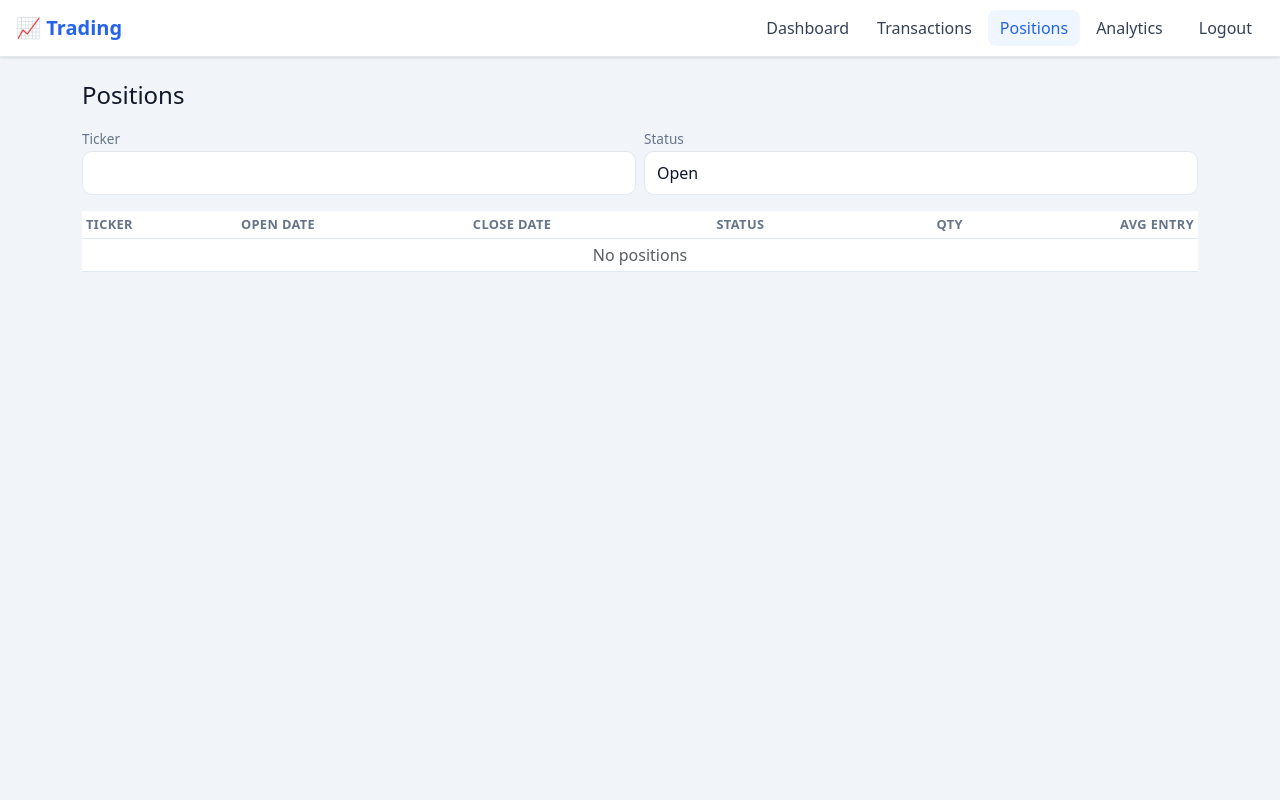
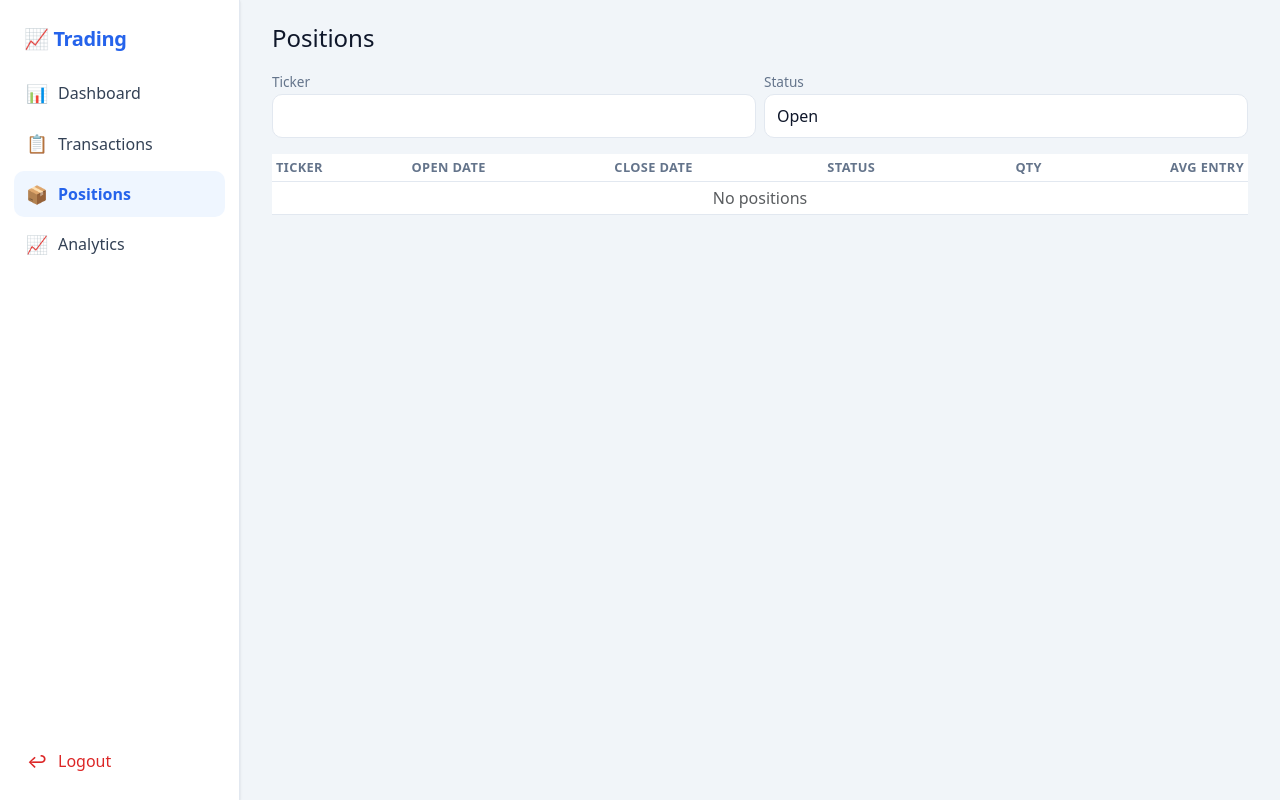
Before and after one commit to khanhkv14/trading_management, a Flask app: page /positions in a window 1280 px wide. Run offline with Flask 3, Linux system fonts and the light colour scheme; the visitor is signed in with stand-in values (Sample User, id 1); some libraries are stand-ins or nearby versions.

Commit message:
fix bug cham

```diff
--- a/app/static/style.css
+++ b/app/static/style.css
@@ -6,24 +6,49 @@
   --shadow-lg:0 4px 16px rgba(15,23,42,.10);
 }
 *{ -webkit-tap-highlight-color: transparent; }
+html,body{ height:100%; }
 body{ background:var(--bg); color:var(--text); }
-
-/* ---------- Navbar ---------- */
-.navbar{ background:var(--panel) !important; box-shadow:var(--shadow);
-  border-bottom:1px solid var(--border); }
-.navbar-brand{ color:var(--brand) !important; }
-.nav-link{ color:#334155 !important; border-radius:8px; padding:.4rem .75rem; font-weight:500; }
-.nav-link:hover{ background:#f1f5f9; }
-.nav-link.active{ color:var(--brand) !important; background:#eff6ff; }
 a{ color:var(--brand); }
 
-/* Nút "..." trên mobile mở menu Tín hiệu / Đăng xuất */
-.btn-more{ min-height:40px; min-width:40px; padding:0 .6rem; font-size:1.4rem;
-  line-height:1; color:#334155; background:#f1f5f9; border:1px solid var(--border);
-  border-radius:10px; }
-.dropdown-menu{ border-radius:12px; box-shadow:var(--shadow-lg); border-color:var(--border); }
-.dropdown-item{ min-height:44px; display:flex; align-items:center; font-weight:500; }
-.dropdown-item.active{ background:#eff6ff; color:var(--brand); }
+/* =====================================================================
+   LAYOUT: Sidebar dọc cố định trái + khu vực nội dung cuộn độc lập.
+   Tối ưu cho Desktop.
+   ===================================================================== */
+body.is-app{ display:flex; height:100vh; overflow:hidden; }
+
+/* ---------- Sidebar ---------- */
+#sidebar{
+  flex:0 0 240px; width:240px; height:100vh;
+  display:flex; flex-direction:column;
+  background:var(--panel); border-right:1px solid var(--border);
+  box-shadow:var(--shadow); padding:16px 14px;
+}
+#sidebar .brand{
+  font-size:1.25rem; font-weight:800; color:var(--brand);
+  text-decoration:none; padding:8px 10px 16px; letter-spacing:-.02em;
+}
+.side-nav{ display:flex; flex-direction:column; gap:4px; }
+.side-link{
+  display:flex; align-items:center; gap:10px;
+  padding:10px 12px; border-radius:10px;
+  color:#334155; text-decoration:none; font-weight:500;
+  transition:background .12s ease, color .12s ease;
+}
+.side-link:hover{ background:#f1f5f9; }
+.side-link.active{ background:#eff6ff; color:var(--brand); font-weight:700; }
+.side-link .ico{ font-size:1.1rem; width:22px; text-align:center; flex:0 0 22px; }
+.side-link.logout{ margin-top:auto; color:var(--loss); }
+.side-link.logout:hover{ background:#fee2e2; }
+
+/* ---------- Khu vực nội dung ---------- */
+#main-content{
+  flex:1 1 auto; height:100vh; overflow-y:auto;
+  padding:24px 32px; scroll-behavior:smooth;
+}
+#main-content.loading{ opacity:.55; transition:opacity .1s ease; }
+
+/* Trang login (chưa đăng nhập): không có sidebar, canh giữa */
+body:not(.is-app) #main-content{ max-width:460px; margin:0 auto; padding:24px; }
 
 /* ---------- Cards & stat ---------- */
 .card{ background:var(--panel); border:1px solid var(--border);
@@ -89,22 +114,6 @@ fieldset.form-group legend{ float:none; width:auto; font-size:.9rem;
   .trade-cards{ display:block; }
 }
 
-/* ---------- Bottom nav (mobile) ---------- */
-.bottom-nav{ position:fixed; left:0; right:0; bottom:0; z-index:1030;
-  display:flex; background:var(--panel); border-top:1px solid var(--border);
-  box-shadow:0 -2px 12px rgba(15,23,42,.08); }
-.bottom-nav a{ flex:1; text-align:center; padding:8px 2px 6px;
-  color:var(--muted); text-decoration:none; font-size:.68rem;
-  display:flex; flex-direction:column; gap:2px; min-height:52px; justify-content:center; }
-.bottom-nav a span{ font-size:1.25rem; line-height:1; }
-.bottom-nav a.active{ color:var(--brand); }
-/* Nút "＋ Thêm" nổi bật ở giữa bottom-nav */
-.bottom-nav a.bn-add span{ background:var(--brand); color:#fff; width:38px; height:38px;
-  border-radius:50%; display:inline-flex; align-items:center; justify-content:center;
-  font-size:1.5rem; margin-top:-14px; box-shadow:0 4px 10px rgba(37,99,235,.35); }
-.bottom-nav a.bn-add.active span{ background:#1d4ed8; }
-@media (max-width:991px){ body{ padding-bottom:66px; } }
-
 /* ---------- Alert ---------- */
 .alert-info{ background:#eff6ff; border-color:#bfdbfe; color:#1e40af; }
 
--- a/app/templates/base.html
+++ b/app/templates/base.html
@@ -4,75 +4,152 @@
   <meta charset="utf-8">
   <meta name="viewport" content="width=device-width, initial-scale=1">
   <title>Trading Manager</title>
-  <!-- CDN chỉ nạp MỘT LẦN, ở trình duyệt. Chart.js KHÔNG nạp ở đây nữa
-       (chỉ nạp tại trang có biểu đồ qua block 'scripts') để tránh giật. -->
+  <!-- CDN nạp MỘT LẦN ở trình duyệt. Chart.js KHÔNG nạp ở đây (chỉ nạp tại
+       trang có biểu đồ qua block 'scripts') để không làm nặng trang khác. -->
   <link href="https://cdn.jsdelivr.net/npm/bootstrap@5.3.3/dist/css/bootstrap.min.css" rel="stylesheet">
   <link rel="stylesheet" href="{{ url_for('static', filename='style.css') }}">
 </head>
-<body>
+{% set ep = request.endpoint %}
+{% set is_dash = ep == 'main.dashboard' %}
+{% set is_tx   = ep in ['main.transactions','main.tx_add','main.tx_edit'] %}
+{% set is_pos  = ep in ['main.positions','main.position_detail'] %}
+{% set is_rep  = ep == 'main.report' %}
+<body class="{{ 'is-app' if session.logged_in }}">
+
 {% if session.logged_in %}
-{% set ep = request.endpoint %}
-{% set is_tx     = ep in ['main.transactions','main.tx_add','main.tx_edit'] %}
-{% set is_pos    = ep in ['main.positions','main.position_detail'] %}
-<nav class="navbar px-3">
-  <div class="container-fluid px-0">
-    <a class="navbar-brand fw-bold" href="{{ url_for('main.dashboard') }}">📈 Trading</a>
-
-    <!-- DESKTOP: một thanh ngang đầy đủ (ẩn trên mobile) -->
-    <div class="navbar-nav flex-row align-items-center gap-1 ms-auto d-none d-lg-flex">
-      <a class="nav-link {{ 'active' if ep=='main.dashboard' }}" href="{{ url_for('main.dashboard') }}">Dashboard</a>
-      <a class="nav-link {{ 'active' if is_tx }}" href="{{ url_for('main.transactions') }}">Transactions</a>
-      <a class="nav-link {{ 'active' if is_pos }}" href="{{ url_for('main.positions') }}">Positions</a>
-      <a class="nav-link {{ 'active' if ep=='main.report' }}" href="{{ url_for('main.report') }}">Analytics</a>
-      <a class="nav-link ms-2 text-danger" href="{{ url_for('auth.logout') }}">Logout</a>
-    </div>
-
-    <!-- MOBILE: menu "..." cho Đăng xuất (các mục chính ở bottom-nav) -->
-    <div class="dropdown ms-auto d-lg-none">
-      <button class="btn btn-more" type="button" data-bs-toggle="dropdown"
-              aria-expanded="false" aria-label="More">⋯</button>
-      <ul class="dropdown-menu dropdown-menu-end">
-        <li><a class="dropdown-item text-danger" href="{{ url_for('auth.logout') }}">↩ Logout</a></li>
-      </ul>
-    </div>
-  </div>
-</nav>
+<!-- ===== SIDEBAR dọc cố định bên trái ===== -->
+<aside id="sidebar">
+  <a class="brand" data-spa href="{{ url_for('main.dashboard') }}">📈 Trading</a>
+  <nav class="side-nav">
+    <a class="side-link {{ 'active' if is_dash }}" data-spa href="{{ url_for('main.dashboard') }}"><span class="ico">📊</span> Dashboard</a>
+    <a class="side-link {{ 'active' if is_tx }}"   data-spa href="{{ url_for('main.transactions') }}"><span class="ico">📋</span> Transactions</a>
+    <a class="side-link {{ 'active' if is_pos }}"  data-spa href="{{ url_for('main.positions') }}"><span class="ico">📦</span> Positions</a>
+    <a class="side-link {{ 'active' if is_rep }}"  data-spa href="{{ url_for('main.report') }}"><span class="ico">📈</span> Analytics</a>
+  </nav>
+  <!-- Logout ở dưới cùng (full reload, không SPA) -->
+  <a class="side-link logout" href="{{ url_for('auth.logout') }}"><span class="ico">↩</span> Logout</a>
+</aside>
 {% endif %}
 
-<div class="container my-4 pb-5">
+<!-- ===== Khu vực nội dung chính (cuộn độc lập) ===== -->
+<main id="main-content">
   {% with msgs = get_flashed_messages() %}
     {% for m in msgs %}<div class="alert alert-info py-2">{{ m }}</div>{% endfor %}
   {% endwith %}
   {% block content %}{% endblock %}
-</div>
-
-{% if session.logged_in %}
-<!-- Thanh điều hướng đáy CHỈ cho mobile (bấm 1 tay). Desktop ẩn hoàn toàn. -->
-<nav class="bottom-nav d-lg-none">
-  <a href="{{ url_for('main.dashboard') }}" class="{{ 'active' if ep=='main.dashboard' }}"><span>📊</span>Dashboard</a>
-  <a href="{{ url_for('main.transactions') }}" class="{{ 'active' if ep in ['main.transactions','main.tx_edit'] }}"><span>📋</span>Transactions</a>
-  <a href="{{ url_for('main.tx_add') }}" class="bn-add {{ 'active' if ep=='main.tx_add' }}"><span>＋</span>Add</a>
-  <a href="{{ url_for('main.positions') }}" class="{{ 'active' if is_pos }}"><span>📦</span>Positions</a>
-  <a href="{{ url_for('main.report') }}" class="{{ 'active' if ep=='main.report' }}"><span>📈</span>Analytics</a>
-</nav>
-{% endif %}
+  {% block scripts %}{% endblock %}
+</main>
 
 <script src="https://cdn.jsdelivr.net/npm/bootstrap@5.3.3/dist/js/bootstrap.bundle.min.js"></script>
 <script>
-  // Tự động lọc cho form có id="filter-form" (dùng chung mọi trang):
-  // gõ vào ô text -> tự submit sau 400ms (debounce). Select/date dùng onchange.
-  (function () {
-    var form = document.getElementById('filter-form');
-    if (!form) return;
-    var timer;
-    form.querySelectorAll('input:not([type="date"])').forEach(function (el) {
-      el.addEventListener('input', function () {
-        clearTimeout(timer);
-        timer = setTimeout(function () { form.submit(); }, 400);
-      });
+/* =====================================================================
+   SPA loader: bấm menu -> Fetch phần nội dung -> chèn vào #main-content.
+   Sidebar giữ nguyên, không reload toàn trang (fix giật lag).
+   ===================================================================== */
+(function () {
+  var main = document.getElementById('main-content');
+  if (!main) return;                       // trang login: bỏ qua
+
+  // Ghi nhớ các script đã nạp (bootstrap/chart.js...) để không nạp lại.
+  var loadedSrc = new Set();
+  document.querySelectorAll('script[src]').forEach(function (s) { loadedSrc.add(s.src); });
+
+  var loading = false;
+
+  // Chạy lại 1 thẻ <script> đã bị innerHTML vô hiệu hoá.
+  function runScript(old) {
+    return new Promise(function (resolve) {
+      var s = document.createElement('script');
+      if (old.src) {                       // script ngoài (CDN)
+        if (loadedSrc.has(old.src)) return resolve();   // đã có -> bỏ qua
+        s.src = old.src;
+        s.onload = function () { loadedSrc.add(s.src); resolve(); };
+        s.onerror = function () { resolve(); };
+        document.body.appendChild(s);
+      } else {                             // script nội tuyến: bọc IIFE để
+        // tránh xung đột 'const đã khai báo' khi chuyển đi/lại nhiều lần.
+        s.textContent = '(function(){\n' + old.textContent + '\n})();';
+        document.body.appendChild(s);
+        resolve();
+      }
     });
-  })();
+  }
+
+  // Đánh dấu mục menu đang mở (dựa trên URL đang tải).
+  function setActive(url) {
+    var path = url.split('?')[0];
+    document.querySelectorAll('#sidebar .side-link[data-spa]').forEach(function (a) {
+      var lp = a.getAttribute('href').split('?')[0];
+      var on = (lp === '/') ? (path === '/') : path.indexOf(lp) === 0;
+      a.classList.toggle('active', on);
+    });
+  }
+
+  async function loadInto(url, push) {
+    if (loading) return;
+    loading = true;
+    main.classList.add('loading');
+    try {
+      var res = await fetch(url, { headers: { 'X-Requested-With': 'XMLHttpRequest' } });
+      if (!res.ok) throw new Error(res.status);
+      var html = await res.text();
+
+      var tmp = document.createElement('div');
+      tmp.innerHTML = html;
+      var scripts = Array.prototype.slice.call(tmp.querySelectorAll('script'));
+      scripts.forEach(function (s) { s.remove(); });   // gỡ ra để chạy tay
+
+      main.innerHTML = tmp.innerHTML;
+      main.scrollTop = 0;
+      for (var i = 0; i < scripts.length; i++) { await runScript(scripts[i]); }
+
+      if (push) history.pushState({ url: url }, '', url);
+      setActive(url);
+    } catch (e) {
+      window.location.href = url;          // lỗi mạng -> quay về điều hướng thường
+      return;
+    } finally {
+      loading = false;
+      main.classList.remove('loading');
+    }
+  }
+
+  // Bấm link có data-spa -> điều hướng SPA.
+  document.addEventListener('click', function (e) {
+    var a = e.target.closest && e.target.closest('a[data-spa]');
+    if (!a) return;
+    if (e.metaKey || e.ctrlKey || e.shiftKey || e.button) return;  // mở tab mới
+    e.preventDefault();
+    loadInto(a.getAttribute('href'), true);
+  });
+
+  // Filter form (auto-submit): chặn submit -> nạp SPA theo query string.
+  document.addEventListener('submit', function (e) {
+    var form = e.target;
+    if (form.id !== 'filter-form') return;
+    e.preventDefault();
+    var params = new URLSearchParams(new FormData(form)).toString();
+    loadInto(location.pathname + (params ? '?' + params : ''), true);
+  });
+
+  // Gõ vào ô lọc dạng text -> tự submit sau 400ms (debounce, dùng requestSubmit
+  // để kích hoạt sự kiện 'submit' ở trên). Áp dụng cho mọi trang có filter-form.
+  var filterTimer;
+  document.addEventListener('input', function (e) {
+    var t = e.target;
+    if (!t.form || t.form.id !== 'filter-form' || t.type === 'date') return;
+    clearTimeout(filterTimer);
+    filterTimer = setTimeout(function () { t.form.requestSubmit(); }, 400);
+  });
+
+  // Back/Forward của trình duyệt.
+  window.addEventListener('popstate', function () {
+    loadInto(location.pathname + location.search, false);
+  });
+
+  // Trạng thái ban đầu cho nút Back.
+  history.replaceState({ url: location.pathname + location.search }, '', location.href);
+})();
 </script>
-{% block scripts %}{% endblock %}
 </body>
 </html>
--- a/app/templates/dashboard.html
+++ b/app/templates/dashboard.html
@@ -1,4 +1,4 @@
-{% extends "base.html" %}
+{% extends layout|default("base.html") %}
 {% block content %}
 <h4 class="mb-3">Dashboard</h4>
 <div class="row g-3 mb-4">
--- a/app/templates/position_detail.html
+++ b/app/templates/position_detail.html
@@ -1,4 +1,4 @@
-{% extends "base.html" %}
+{% extends layout|default("base.html") %}
 {% block content %}
 <div class="d-flex justify-content-between align-items-center mb-3">
   <h4 class="mb-0">Position {{ p.ma_cp }}
--- a/app/templates/positions.html
+++ b/app/templates/positions.html
@@ -1,4 +1,4 @@
-{% extends "base.html" %}
+{% extends layout|default("base.html") %}
 {% block content %}
 <h4 class="mb-3">Positions</h4>
 
@@ -7,7 +7,7 @@
     <input class="form-control" name="ma_cp" value="{{ f_ma }}" autocomplete="off"></div>
   <div class="col-6"><label>Status</label>
     <select name="trang_thai" class="form-select"
-            onchange="document.getElementById('filter-form').submit();">
+            onchange="this.form.requestSubmit();">
       <option value="open" {{ 'selected' if f_tt=='open' }}>Open</option>
       <option value="closed" {{ 'selected' if f_tt=='closed' }}>Closed</option>
       <option value="all" {{ 'selected' if f_tt not in ('open','closed') }}>All</option>
--- a/app/templates/report.html
+++ b/app/templates/report.html
@@ -1,4 +1,4 @@
-{% extends "base.html" %}
+{% extends layout|default("base.html") %}
 {% block content %}
 <div class="d-flex justify-content-between align-items-center mb-3">
   <h4 class="mb-0">Analytics</h4>
--- a/app/templates/transactions.html
+++ b/app/templates/transactions.html
@@ -1,4 +1,4 @@
-{% extends "base.html" %}
+{% extends layout|default("base.html") %}
 {% block content %}
 <div class="d-flex justify-content-between align-items-center mb-3">
   <h4 class="mb-0">Transactions</h4>
@@ -8,7 +8,7 @@
 <form id="filter-form" class="row g-2 mb-3">
   <div class="col-6 col-md"><input class="form-control" name="ma_cp" placeholder="Ticker" value="{{ f_ma }}" autocomplete="off"></div>
   <div class="col-6 col-md"><select name="loai" class="form-select"
-      onchange="document.getElementById('filter-form').submit();">
+      onchange="this.form.requestSubmit();">
     <option value="">-- Type --</option>
     <option value="mua" {{ 'selected' if f_loai=='mua' }}>Buy</option>
     <option value="ban" {{ 'selected' if f_loai=='ban' }}>Sell</option>
--- a/app/templates/tx_form.html
+++ b/app/templates/tx_form.html
@@ -1,4 +1,4 @@
-{% extends "base.html" %}
+{% extends layout|default("base.html") %}
 {% block content %}
 <h4 class="mb-3">{{ title }}</h4>
 <form method="post">
```
Also changed, not shown: app/__init__.py (+11 -1 lines), app/templates/_partial.html (added, +8 -0 lines).
